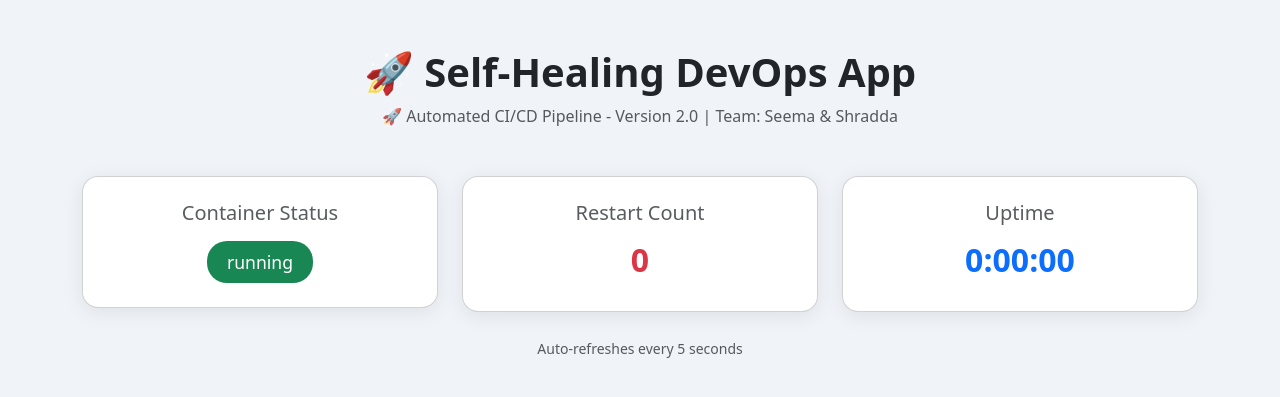
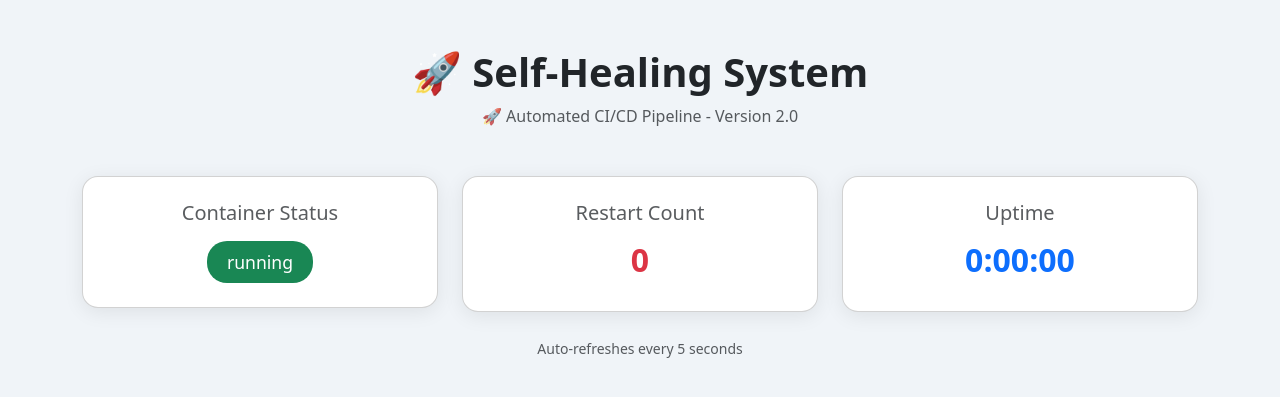
Before and after one commit to SeemaGR/devops-project, a Flask app: page / in a window 1280 px wide. Shown: the top 397 px of the page. Run offline with Flask 3, Linux system fonts and the light colour scheme.

Commit message:
Changes in index

```diff
--- a/templates/index.html
+++ b/templates/index.html
@@ -2,7 +2,7 @@
 <html lang="en">
 <head>
   <meta charset="UTF-8">
-  <title>DevOps Self-Healing App</title>
+  <title>Self-Healing App</title>
   <link href="https://cdn.jsdelivr.net/npm/bootstrap@5.3.0/dist/css/bootstrap.min.css" rel="stylesheet">
   <style>
     body { background: #f0f4f8; }
@@ -12,8 +12,8 @@
 </head>
 <body>
 <div class="container py-5">
-  <h1 class="text-center mb-2 fw-bold">🚀 Self-Healing DevOps App</h1>
-  <p class="text-center text-muted mb-5">🚀 Automated CI/CD Pipeline - Version 2.0 | Team: Seema & Shradda</p>
+  <h1 class="text-center mb-2 fw-bold">🚀 Self-Healing System</h1>
+  <p class="text-center text-muted mb-5">🚀 Automated CI/CD Pipeline - Version 2.0 </p>
 
   <div class="row g-4 justify-content-center">
     <div class="col-md-4">
```
Also changed, not shown: 1 other file.
